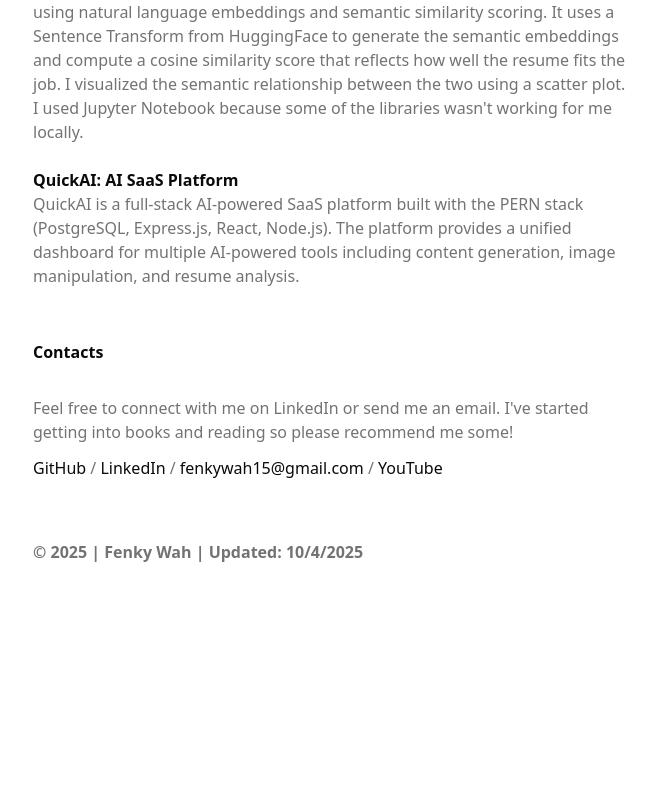
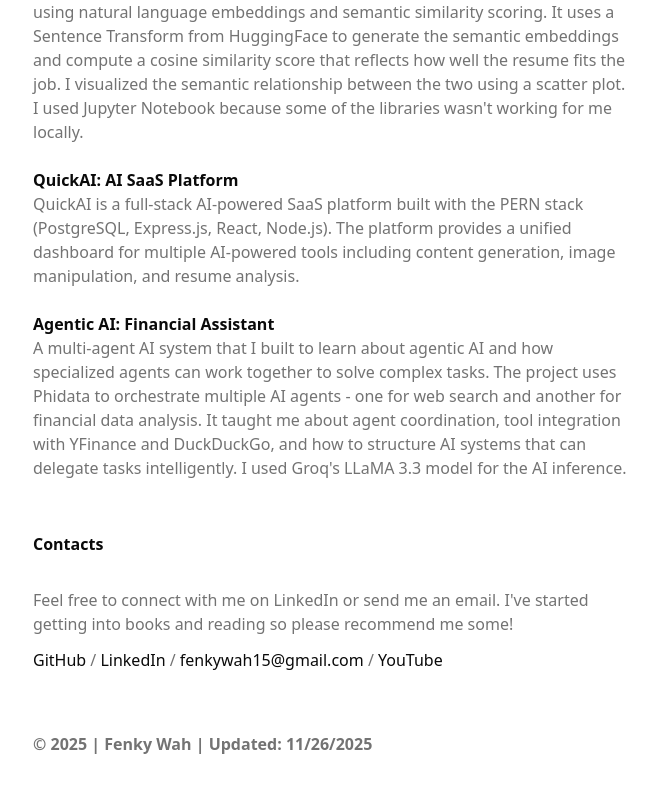
Before and after one commit to fenkur/my_portfolio, a Next.js app: page / in a window 1280 px wide. Shown: the part 1023-1815 px from the top of the page, without its empty margins (307-963 px from the left). Before the commit the page ends 1631 px from the top, so only its background shows below. Built offline with nearby package versions, Linux system fonts and the light colour scheme.

Commit message:
Added new project

```diff
--- a/app/blog/page.tsx
+++ b/app/blog/page.tsx
@@ -24,7 +24,7 @@
                             knowledge to help others or just make whatever I want that comes to mind.
                         </p>
                         <p className="text-foreground leading-relaxed">
-                            In my spare time I like to listen to music, go to the gym, drive, read mangas and books, eat food, and try new things. I also like to volunteer from time to time.
+                            In my spare time I like to listen to music, go to the gym, drive, read mangas and books, eat food, and try new things.
                         </p>
                         <p className="text-foreground leading-relaxed">
                             It&apos;s currently summer right now so I&apos;m trying to find a job and build projects along the way. I&apos;m also trying to get an AWS certificate along the way.
--- a/app/page.tsx
+++ b/app/page.tsx
@@ -75,6 +75,16 @@
               The platform provides a unified dashboard for multiple AI-powered tools including content generation,
               image manipulation, and resume analysis.
             </p>
+
+            <Link href='https://github.com/fenkur/agentic-ai/tree/main/financial-application' className="hover:text-primary transition-colors">
+              <h1 className="font-semibold">Agentic AI: Financial Assistant</h1>
+            </Link>
+            <p className="text-muted-foreground">
+              A multi-agent AI system that I built to learn about agentic AI and how specialized agents can work together to solve complex tasks.
+              The project uses Phidata to orchestrate multiple AI agents - one for web search and another for financial data analysis.
+              It taught me about agent coordination, tool integration with YFinance and DuckDuckGo, and how to structure AI systems that can
+              delegate tasks intelligently. I used Groq's LLaMA 3.3 model for the AI inference.
+            </p>
           </div>
         </section>
         <Contacts />
--- a/components/Footer.tsx
+++ b/components/Footer.tsx
@@ -7,7 +7,7 @@
     <footer>
       <div className="mx-auto max-w-screen-sm px-5 py-11">
         <div className="flex flex-col md:flex-row justify-between items-center">
-            <span className="text-muted-foreground font-semibold">© {currentYear} | Fenky Wah | Updated: 10/4/2025</span>
+            <span className="text-muted-foreground font-semibold">© {currentYear} | Fenky Wah | Updated: 11/26/2025</span>
         </div>
       </div>
     </footer>
```
